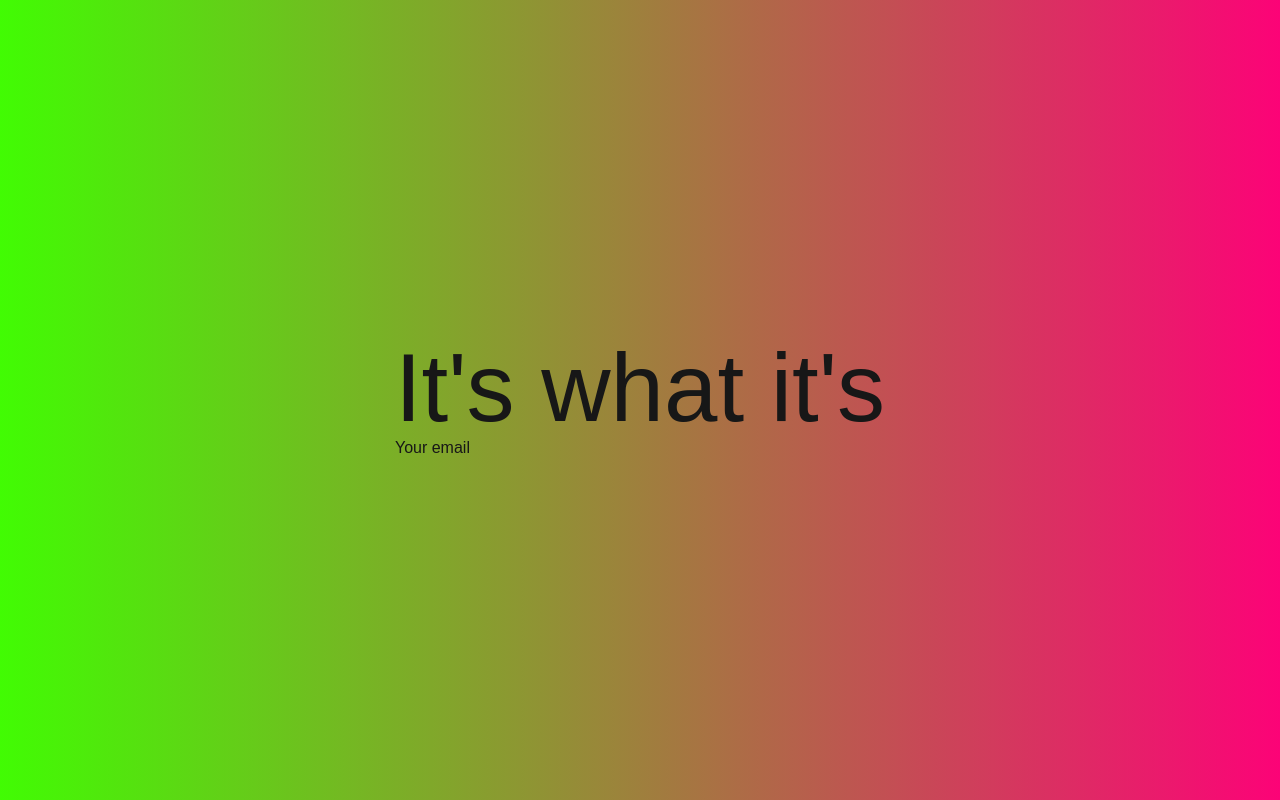
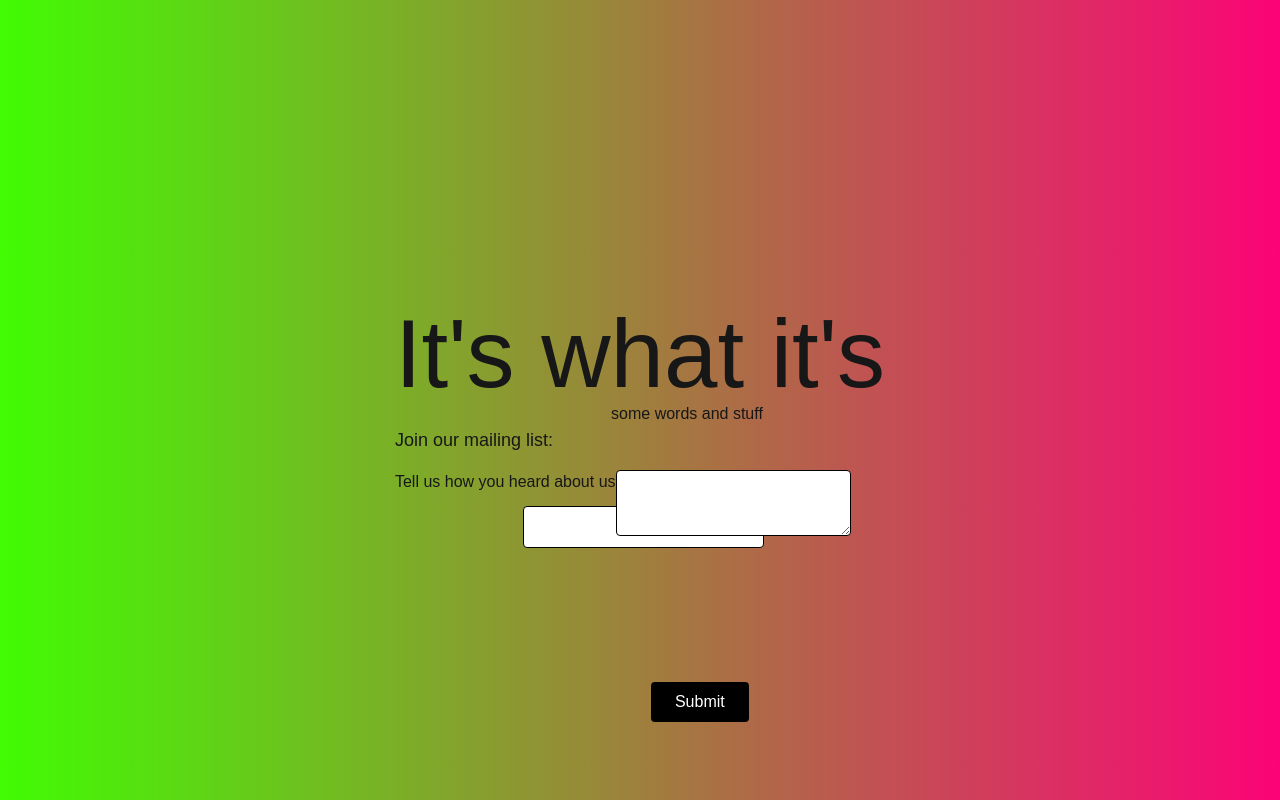
Before and after one commit to PowersOfEight/worst-interface, a Next.js app: page / in a window 1280 px wide. Built offline with nearby package versions, Linux system fonts and the light colour scheme.

Commit message:
Saving state

```diff
--- a/app/page.tsx
+++ b/app/page.tsx
@@ -1,55 +1,104 @@
-'use client'
-import React, { useState, useRef } from 'react';
+"use client";
+import React, { useState, useRef } from "react";
+import Marquee from "react-fast-marquee";
 
 function WorstUIEver() {
-  const [counter, setCounter] = useState(0);
   const inputRef = useRef<HTMLInputElement>(null);
-  const [isPopupVisible, setPopupVisible] = useState(false);
-  // const submitRef = useRef<HTMLButtonElement>(null);
-  // const [rotation, setRotation] = useState(0);
-
-  // const handleButtonClick = () => {
-  //   setCounter(counter + Math.floor(Math.random() * 100) - 50); // Unpredictable increments
-  //   setPopupVisible(!isPopupVisible);
-  //   alert("Why did you click this?");
-  // };
+  const submitRef = useRef<HTMLButtonElement>(null);
+  const textAreaRef = useRef<HTMLTextAreaElement>(null);
+  const [rotation, setRotation] = useState(0);
 
   const handleInput = () => {
-    if (inputRef.current){
-      inputRef.current.style.transform =
-        `rotate(${Math.floor(Math.random() * 360)}deg) translate(${Math.floor(Math.random() * 10)}vw,${Math.floor(Math.random()*10)}vh)`;
+    if (inputRef.current) {
+      inputRef.current.style.transform = `rotate(${Math.random() * 360}deg) translate(${Math.random() * 10}vw, ${
+        Math.random() * 10
+      }vh)`;
     }
+    if (textAreaRef.current) {
+      textAreaRef.current.style.transform = `rotate(${Math.random() * 360}deg) translate(${Math.random() * 10}vw, ${
+        Math.random() * 10
+      }vh)`;
     }
+    if (submitRef.current) {
+      submitRef.current.style.transform = `translate(${Math.random() * 40}vw, ${Math.random() * 40}vh)`;
+    }
+  };
 
+  const handleFocus = () => {
+
+  };
+
+  const handleButtonClick = () => {
+    if (inputRef.current) {
+        inputRef.current.value = "";
+    }
+    if (textAreaRef.current) {
+      textAreaRef.current.value = "";
+    }
+  };
+
+  const handleButtonRunAway = () => {
+    if (submitRef.current) {
+      submitRef.current.style.transform = `translate(${Math.random() * 40}vw, ${Math.random() * 40}vh)`;
+    }
+  };
 
   return (
-    <div
-      className='w-screen h-screen bg-gradient-to-r from-[#41fc03] to-[#fc0377] flex items-center justify-center'
-    >
-      <main className='flex items-center justify-center'>
-        <div className='items-center justify-center'>
-        <h1 className="text-8xl rotate-[``]">It's what it's</h1>
-        <form className='relative'>
-          <label htmlFor="email">Your email</label>
+    <div className="w-screen h-screen bg-gradient-to-r from-[#41fc03] to-[#fc0377] flex items-center justify-center">
+      <main className="flex items-center justify-center">
+        <div className="items-center justify-center">
+          <h1 className="text-8xl">It's what it's</h1>
+          <Marquee className="rotate-45 z-1000"  >some words and stuff</Marquee>
+          <form className="relative">
+            <label htmlFor="email" className="block text-lg mb-4">
+              Join our mailing list:
+            </label>
             <input
               name="email"
               type="email"
+              required={true}
               ref={inputRef}
               onInput={handleInput}
-            className='bg-transparent transition-transform duration-500 focus:rotate-180 absolute'
+              onFocus={handleFocus}
+              className="focus:bg-transparent transition-transform duration-500 focus:rotate-180 absolute bg-white text-black px-4 py-2 border border-black rounded"
               style={{
-              left: '10vw',
-              top: '10vh',
+                left: "10vw",
+                top: "10vh",
+              }}
+            />
+            <label
+              htmlFor="tell"
+              style={{
+                left: "10vw",
+                top: "10vh",
               }}
             >
-            </input>
-            {/* <button> */}
-              {/* submit */}
-            {/* </button> */}
+              Tell us how you heard about us
+            </label>
+            <textarea
+              name="tell"
+              ref={textAreaRef}
+              required={true}
+              onInput={handleInput}
+              className="focus:bg-transparent transition-transform duration-500 focus:rotate-180 absolute bg-white text-black px-4 py-2 border border-black rounded"
+            >
+            </textarea>
+            <button
+              type="submit"
+              ref={submitRef}
+              onMouseEnter={handleButtonRunAway}
+              onClick={handleButtonClick}
+              className="absolute bg-black text-white px-6 py-2 rounded mt-4 transition-transform duration-500"
+              style={{
+                left: "20vw",
+                top: "30vh",
+              }}
+            >
+              Submit
+            </button>
           </form>
         </div>
       </main>
-
     </div>
   );
 }
```
Also changed, not shown: package.json (+5 -4 lines), 1 other file (tests, documents, lock files or other folders). Lines whose indentation alone changed are shown as unchanged.
